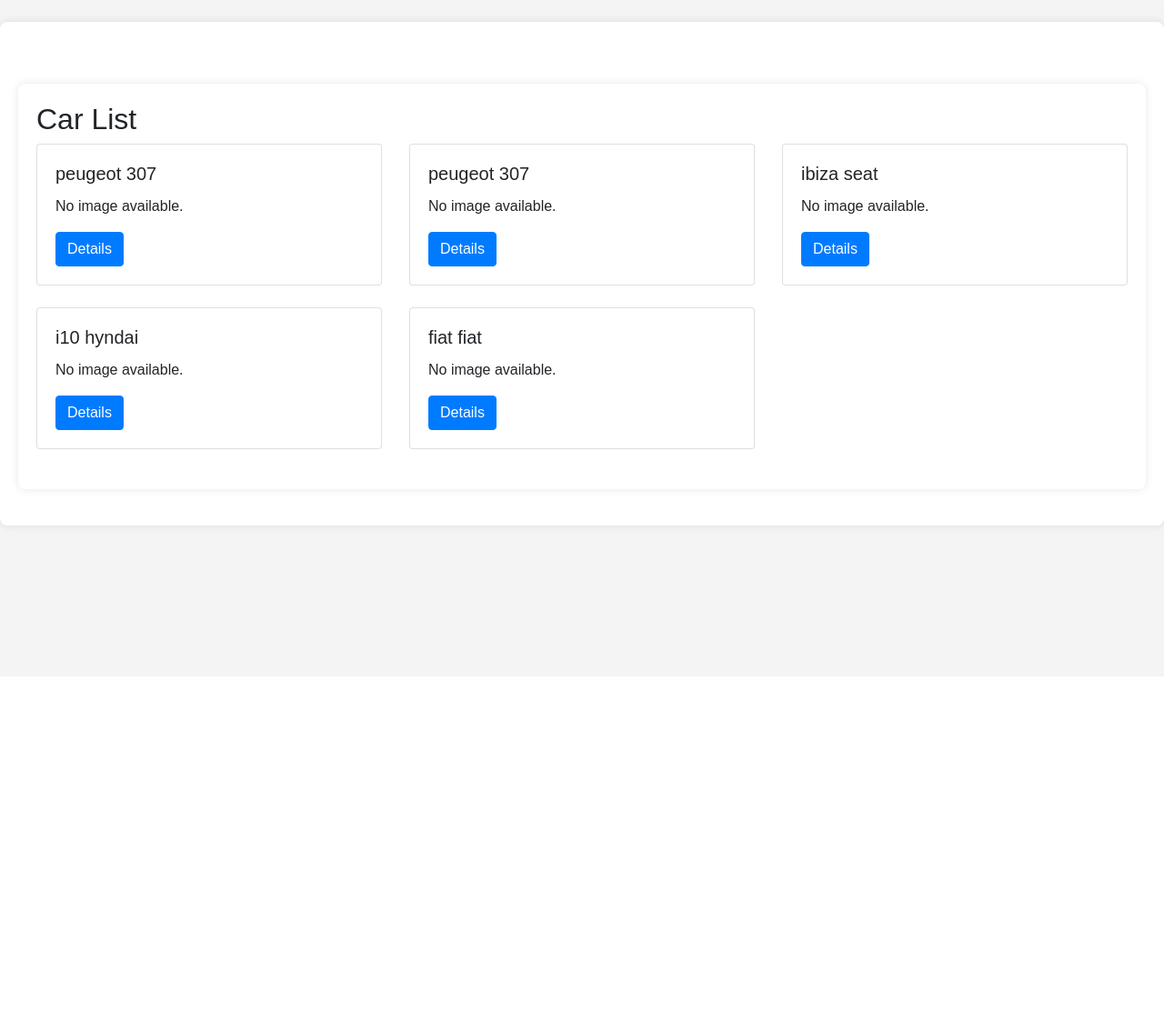
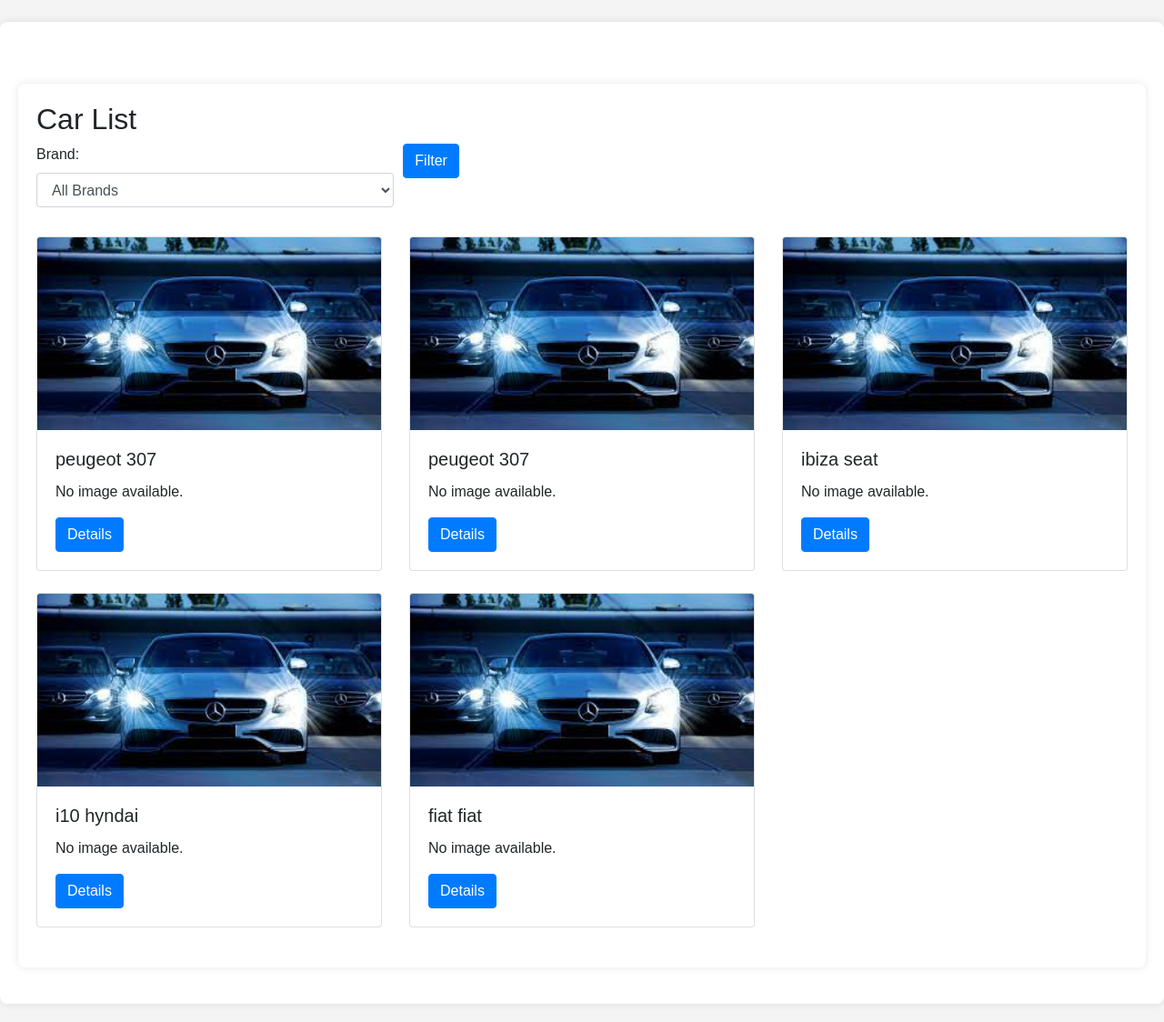
Before and after one commit to Jouini-fakhri/car_rental, a Django app: page /car_list/ in a window 1280 px wide. Shown: the part 56-1180 px from the top of the page at 91% size. Before the commit the page ends 641 px from the top, so only its background shows below. Run offline with Django 4.2, Linux system fonts and the light colour scheme; data comes from the database, SQL or seed files in the repository; both versions use the stored data as it was after the commit; some libraries are stand-ins or nearby versions.

Commit message:
filterbrand

```diff
--- a/car_rental/forms.py
+++ b/car_rental/forms.py
@@ -16,3 +16,6 @@ class SignUpForm(UserCreationForm):
     class Meta:
         model = User
         fields = ['username', 'password1', 'password2']
+
+class CarBrandFilterForm(forms.Form):
+    brand = forms.CharField(label='Brand', required=False)
--- a/car_rental/templates/car_rental/base.html
+++ b/car_rental/templates/car_rental/base.html
@@ -9,9 +9,6 @@
     <title>{% block title %}Car Rental{% endblock %}</title>
     <link rel="stylesheet" href="https://stackpath.bootstrapcdn.com/bootstrap/4.3.1/css/bootstrap.min.css" integrity="sha384-ggOyR0iXCbMQv3Xipma34MD+dH/1fQ784/j6cY/iJTQUOhcWr7x9JvoRxT2MZw1T" crossorigin="anonymous">
     <link rel="stylesheet" href="{% static 'car_rental/css/styles.css' %}">
-    <script src="https://code.jquery.com/jquery-3.3.1.slim.min.js" integrity="sha384-q8i/X+965DzO0rT7abK41JStQIAqVgRVzpbzo5smXKp4YfRvH+8abtTE1Pi6jizo" crossorigin="anonymous"></script>
-    <script src="https://cdn.jsdelivr.net/npm/popper.js@1.14.7/dist/umd/popper.min.js" integrity="sha384-UO2eT0CpHqdSJQ6hJty5KVphtPhzWj9WO1clHTMGa3JDZwrnQq4sF86dIHNDz0W1" crossorigin="anonymous"></script>
-    <script src="https://stackpath.bootstrapcdn.com/bootstrap/4.3.1/js/bootstrap.min.js" integrity="sha384-JjSmVgyd0p3pXB1rRibZUAYoIIy6OrQ6VrjIEaFf/nJGzIxFDsf4x0xIM+B07jRM" crossorigin="anonymous"></script>
     {% block extra_css %}{% endblock %}
 </head>
 <body>
@@ -20,9 +17,7 @@
         <div class="collapse navbar-collapse" id="navbarNav">
             <ul class="navbar-nav ml-auto">
                 <li class="nav-item">
-
                     <a class="nav-link" href="{% url 'car_list' %}">Car List</a>
-
                 </li>
             </ul>
 
--- a/car_rental/templates/car_rental/car_list.html
+++ b/car_rental/templates/car_rental/car_list.html
@@ -6,10 +6,31 @@
 {% block content %}
     <div class="container mt-5">
         <h2>Car List</h2>
+
+        <!-- Brand Filter Form -->
+        <form method="get" class="mb-3">
+            <div class="form-row">
+                <div class="form-group col-md-4">
+                    <label for="brandFilter">Brand:</label>
+                    <select id="brandFilter" name="brand" class="form-control">
+                        <option value="">All Brands</option>
+                        {% for brand in brands %}
+                            <option value="{{ brand }}" {% if brand == brand_filter %}selected{% endif %}>{{ brand }}</option>
+                        {% endfor %}
+                    </select>
+                </div>
+
+                <div class="form-group col-md-2">
+                    <button type="submit" class="btn btn-primary">Filter</button>
+                </div>
+            </div>
+        </form>
+
         <div class="row">
             {% for car in cars %}
                 <div class="col-md-4">
                     <div class="card mb-4">
+                        <img src="{% if car.car_image %}{{ car.car_image.url }}{% else %}/static/car_rental/images/car.jpeg{% endif %}" class="card-img-top" alt="{{ car.brand }} {{ car.model }}">
                         <div class="card-body">
                             <h5 class="card-title">{{ car.brand }} {{ car.model }}</h5>
                             <p class="card-text">
@@ -29,6 +50,7 @@
                 </div>
             {% endfor %}
         </div>
+
         {% if user.is_authenticated %}
             <a href="{% url 'car_new' %}" class="btn btn-primary mt-3">Add a new car</a>
         {% endif %}
--- a/car_rental/views.py
+++ b/car_rental/views.py
@@ -10,10 +10,30 @@ from django.contrib.auth.views import LogoutView
 from django.urls import reverse_lazy
 from django.shortcuts import HttpResponseRedirect
 from django.contrib.auth.decorators import login_required
+from django.shortcuts import render
+from .models import Car
+from .forms import CarBrandFilterForm
 
 def car_list(request):
+    # Get all cars initially
     cars = Car.objects.all()
-    return render(request, 'car_rental/car_list.html', {'cars': cars})
+
+    # Handle brand filter if provided in the request
+    brand_filter = request.GET.get('brand', '')
+    if brand_filter:
+        cars = cars.filter(brand=brand_filter)
+
+    # Retrieve unique brand values for the filter dropdown
+    brands = Car.objects.values_list('brand', flat=True).distinct()
+
+    # Context data to pass to the template
+    context = {
+        'cars': cars,
+        'brands': brands,
+        'brand_filter': brand_filter,
+    }
+
+    return render(request, 'car_rental/car_list.html', context)
 
 def car_detail(request, pk):
     car = get_object_or_404(Car, pk=pk)
```
Also changed, not shown: car_rental/car_images/image.jpeg (added), car_rental/images/car.jpeg (added), db.sqlite3.
